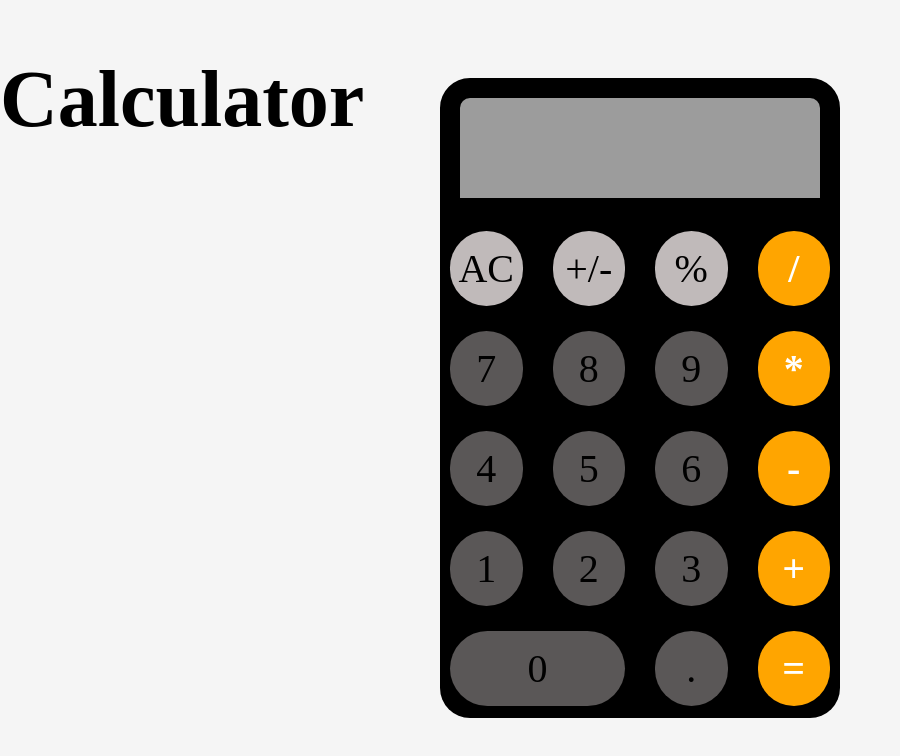
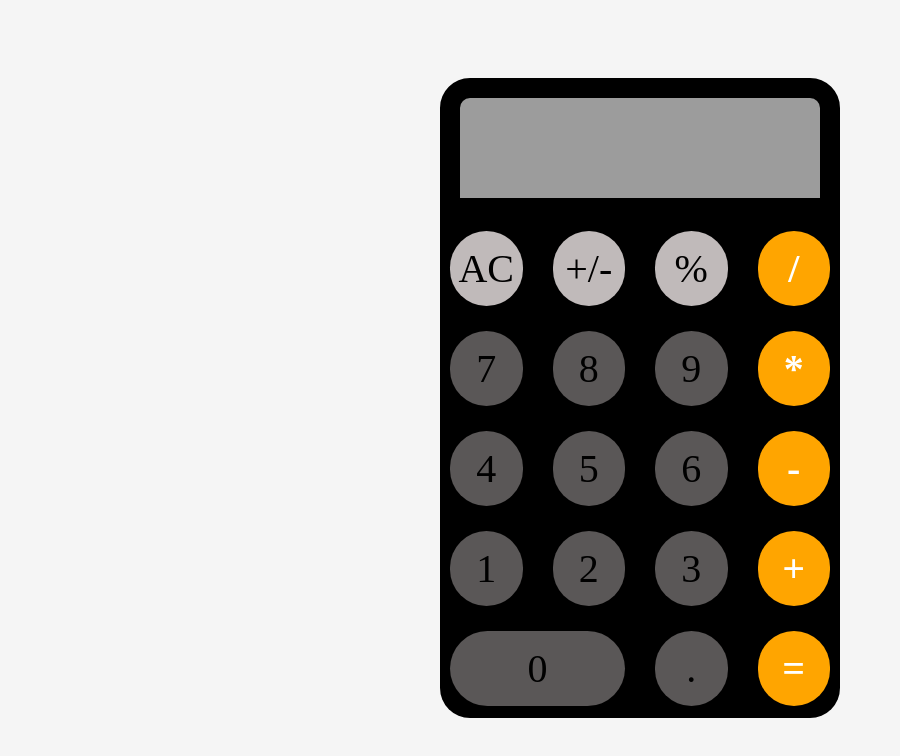
Before and after one commit to RishiSoni9905/Calculator, a plain HTML site: page index.html in a window 1280 px wide. Shown: the whole page, without its empty margins (0-900 px from the left). Drawn offline with Linux system fonts and the light colour scheme.

Commit message:
Removed Calculator Title

```diff
--- a/index.html
+++ b/index.html
@@ -9,7 +9,6 @@
 </head>
 <body>
 <div class="container">
-    <h1 style = "position:fixed; top:0; left:0;">Calculator</h1>
     <input type="address" class="display" name="answer" id="display">
     <div class="container_button">
         <div class="button color1" id="ac">AC</div>
```
